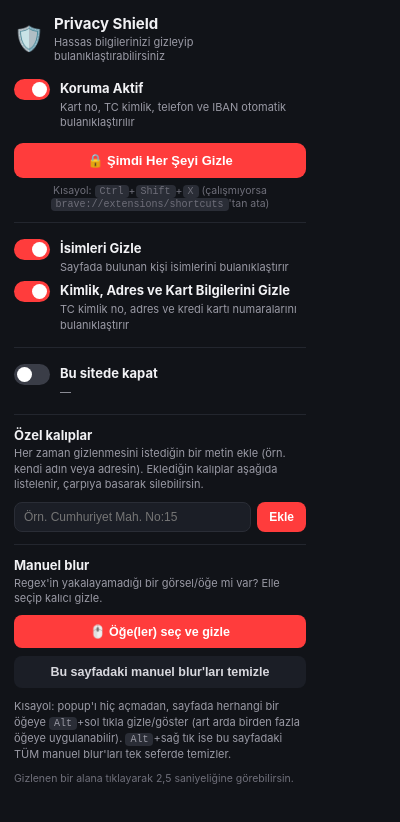
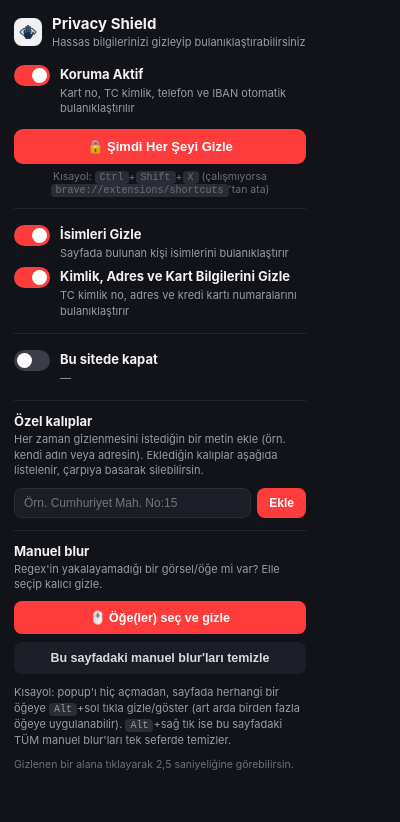
Before and after one commit to HasanBasriEngin/screen-share-privacy-guard, a browser extension: page popup.html in a window 400 px wide. Drawn offline with Linux system fonts and the light colour scheme.

Commit message:
Replace the logo: red shield swapped for an eye+hand (privacy) logo
The new logo the user provided (dark navy + teal, a "hand blocking a
view" motif) was processed into icon16/48/128.png: the white background
was made transparent, and it was centered on a square canvas with padding
added.

Removed the blue shield emoji from the popup header and replaced it with
the same logo; added a light backdrop behind it since the logo itself is
dark navy and would otherwise be nearly invisible on the popup's dark
background.

```diff
--- a/popup.css
+++ b/popup.css
@@ -18,7 +18,13 @@ body {
   margin-bottom: 12px;
 }
 
-.eg-logo { font-size: 24px; }
+.eg-logo {
+  display: block;
+  flex-shrink: 0;
+  background: #f1f1f4;
+  border-radius: 8px;
+  padding: 4px;
+}
 
 .eg-header h1 { font-size: 15px; margin: 0; }
 .eg-header p { font-size: 11px; margin: 2px 0 0; color: #9a9aa5; }
--- a/popup.html
+++ b/popup.html
@@ -6,7 +6,7 @@
 </head>
 <body>
   <div class="eg-header">
-    <span class="eg-logo">🛡️</span>
+    <img class="eg-logo" src="icons/logo32.png" alt="" width="28" height="28" />
     <div>
       <h1>Privacy Shield</h1>
       <p>Hassas bilgilerinizi gizleyip bulanıklaştırabilirsiniz</p>
```
Also changed, not shown: icons/icon128.png, icons/icon16.png, icons/icon48.png, icons/logo32.png (added).
